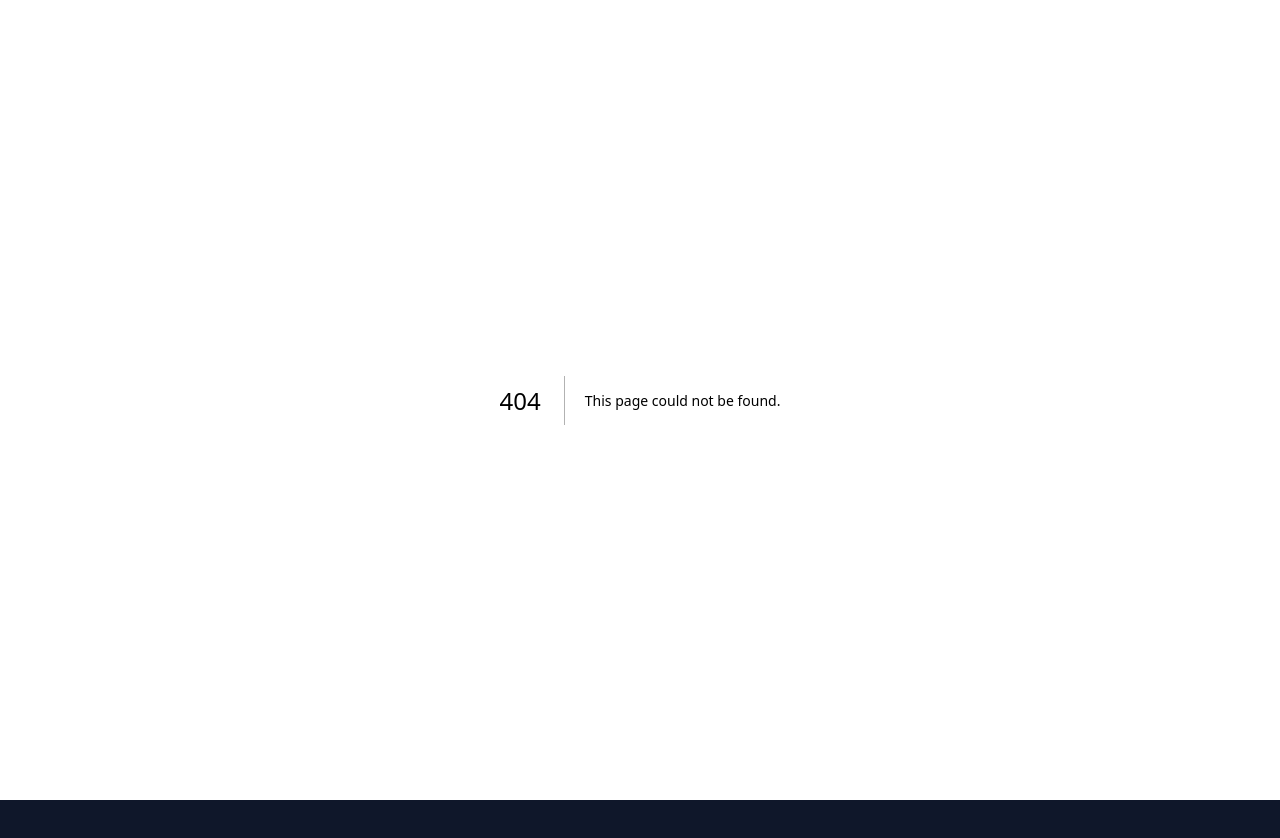
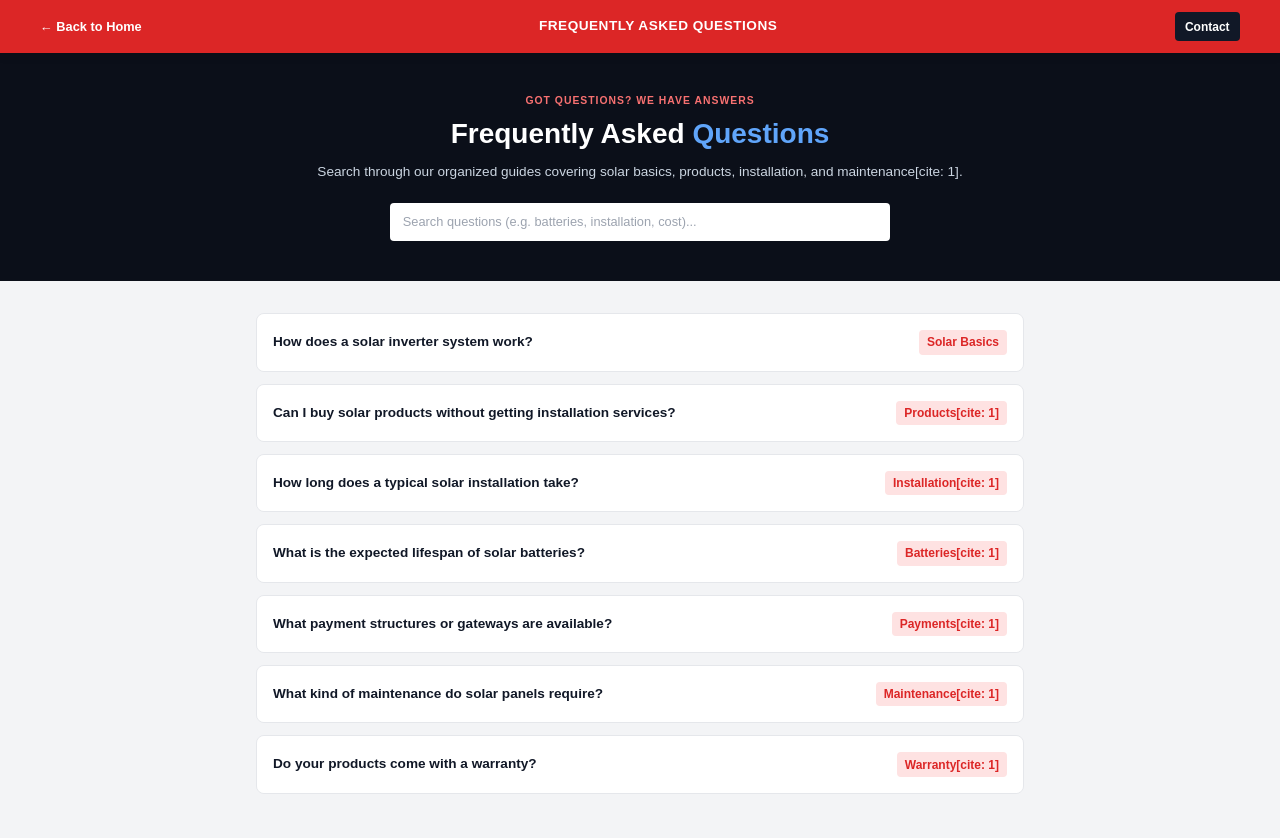
Before and after one commit to litesolar/litesolarsolutions, a Next.js app: page /faq in a window 1280 px wide. Before the commit this address had no page. Shown: the top 838 px of the page. Before the commit the page ends 800 px from the top, so only its background shows below. Built offline with nearby package versions, Linux system fonts and the light colour scheme.

Commit message:
Create page.js

```diff
--- /dev/null
+++ b/app/faq/page.js
@@ -0,0 +1,128 @@
+'use client';
+import { useState } from 'react';
+import Link from 'next/link';
+
+export default function FAQPage() {
+  const [searchQuery, setSearchQuery] = useState('');
+  const [openIndex, setOpenIndex] = useState(null);
+
+  const faqList = [
+    {
+      category: "Solar Basics",
+      q: "How does a solar inverter system work?",
+      a: "A solar system captures sunlight via photovoltaic panels, converts DC electricity into usable AC power through an inverter, and stores excess energy in batteries for use during grid outages or at night."
+    },
+    {
+      category: "Products[cite: 1]",
+      q: "Can I buy solar products without getting installation services?",
+      a: "Yes, you can purchase individual products like panels, inverters, and batteries directly from our store catalog without bundling installation[cite: 1]."
+    },
+    {
+      category: "Installation[cite: 1]",
+      q: "How long does a typical solar installation take?",
+      a: "Most residential and small commercial installations are fully completed, tested, and handed over within 1 to 2 days after site assessment."
+    },
+    {
+      category: "Batteries[cite: 1]",
+      q: "What is the expected lifespan of solar batteries?",
+      a: "Modern lithium-ion batteries typically last between 8 to 15 years depending on depth of discharge and maintenance, while quality tubular batteries last 3 to 5 years."
+    },
+    {
+      category: "Payments[cite: 1]",
+      q: "What payment structures or gateways are available?",
+      a: "We support secure bank transfers and online payment integrations via trusted Nigerian gateways like Paystack and Flutterwave[cite: 1]."
+    },
+    {
+      category: "Maintenance[cite: 1]",
+      q: "What kind of maintenance do solar panels require?",
+      a: "Solar panels require very minimal maintenance—occasional cleaning to remove dust or debris and periodic system health checks by a technician."
+    },
+    {
+      category: "Warranty[cite: 1]",
+      q: "Do your products come with a warranty?",
+      a: "Yes, all our major equipment including inverters, panels, and batteries carry manufacturer warranties ranging from 1 to 5 years."
+    }
+  ];
+
+  const filteredFaq = faqList.filter(item =>
+    item.q.toLowerCase().includes(searchQuery.toLowerCase()) ||
+    item.a.toLowerCase().includes(searchQuery.toLowerCase()) ||
+    item.category.toLowerCase().includes(searchQuery.toLowerCase())
+  );
+
+  return (
+    <div style={{ backgroundColor: '#f3f4f6', color: '#111827', minHeight: '100vh', fontFamily: 'sans-serif', paddingBottom: '5rem' }}>
+
+      {/* HEADER */}
+      <header style={{ backgroundColor: '#dc2626', color: '#ffffff', padding: '0.75rem 1rem', position: 'sticky', top: 0, zIndex: 1000, boxShadow: '0 2px 10px rgba(0,0,0,0.1)' }}>
+        <div style={{ maxWidth: '1200px', margin: '0 auto', display: 'flex', justifyContent: 'space-between', alignItems: 'center' }}>
+          <Link href="/" style={{ color: '#fff', textDecoration: 'none', fontWeight: 'bold', fontSize: '0.8rem' }}>
+            ← Back to Home
+          </Link>
+          <span style={{ fontWeight: '900', fontSize: '0.85rem', letterSpacing: '0.5px' }}>FREQUENTLY ASKED QUESTIONS</span>
+          <Link href="/contact" style={{ backgroundColor: '#111827', color: '#fff', padding: '0.35rem 0.65rem', borderRadius: '4px', textDecoration: 'none', fontSize: '0.75rem', fontWeight: 'bold' }}>
+            Contact
+          </Link>
+        </div>
+      </header>
+
+      {/* HERO SECTION */}
+      <section style={{ backgroundColor: '#0b0f19', color: '#ffffff', padding: '2.5rem 1rem', textAlign: 'center' }}>
+        <div style={{ maxWidth: '800px', margin: '0 auto' }}>
+          <div style={{ fontSize: '0.65rem', fontWeight: '800', color: '#f87171', letterSpacing: '1px', marginBottom: '0.5rem' }}>
+            GOT QUESTIONS? WE HAVE ANSWERS
+          </div>
+          <h1 style={{ fontSize: '1.75rem', fontWeight: '900', marginBottom: '0.75rem', lineHeight: '1.2' }}>
+            Frequently Asked <span style={{ color: '#60a5fa' }}>Questions</span>
+          </h1>
+          <p style={{ fontSize: '0.85rem', color: '#cbd5e1', lineHeight: '1.5', marginBottom: '1.25rem' }}>
+            Search through our organized guides covering solar basics, products, installation, and maintenance[cite: 1].
+          </p>
+
+          {/* SEARCH BAR */}
+          <div style={{ maxWidth: '500px', margin: '0 auto' }}>
+            <input
+              type="text"
+              placeholder="Search questions (e.g. batteries, installation, cost)..."
+              value={searchQuery}
+              onChange={(e) => setSearchQuery(e.target.value)}
+              style={{ width: '100%', padding: '0.6rem 0.8rem', borderRadius: '4px', border: 'none', fontSize: '0.8rem', outline: 'none' }}
+            />
+          </div>
+        </div>
+      </section>
+
+      {/* ACCORDION LIST */}
+      <main style={{ maxWidth: '800px', margin: '2rem auto', padding: '0 1rem' }}>
+        <div style={{ display: 'flex', flexDirection: 'column', gap: '0.75rem' }}>
+          {filteredFaq.length > 0 ? (
+            filteredFaq.map((item, idx) => {
+              const isOpen = openIndex === idx;
+              return (
+                <div key={idx} style={{ backgroundColor: '#ffffff', borderRadius: '0.5rem', border: '1px solid #e5e7eb', overflow: 'hidden' }}>
+                  <button
+                    onClick={() => setOpenIndex(isOpen ? null : idx)}
+                    style={{ width: '100%', textAlign: 'left', padding: '1rem', backgroundColor: '#ffffff', border: 'none', display: 'flex', justifyContent: 'space-between', alignItems: 'center', cursor: 'pointer', fontWeight: 'bold', fontSize: '0.85rem', color: '#111827' }}
+                  >
+                    <span>{item.q}</span>
+                    <span style={{ fontSize: '0.75rem', color: '#dc2626', background: '#fee2e2', padding: '0.2rem 0.5rem', borderRadius: '4px' }}>{item.category}</span>
+                  </button>
+                  {isOpen && (
+                    <div style={{ padding: '0 1rem 1rem 1rem', fontSize: '0.8rem', color: '#4b5563', lineHeight: '1.5', borderTop: '1px solid #f3f4f6', paddingTop: '0.75rem' }}>
+                      {item.a}
+                    </div>
+                  )}
+                </div>
+              );
+            })
+          ) : (
+            <div style={{ textAlign: 'center', padding: '2rem', color: '#6b7280', fontSize: '0.85rem' }}>
+              No matching questions found. Feel free to contact our support team directly!
+            </div>
+          )}
+        </div>
+      </main>
+
+    </div>
+  );
+}
```
